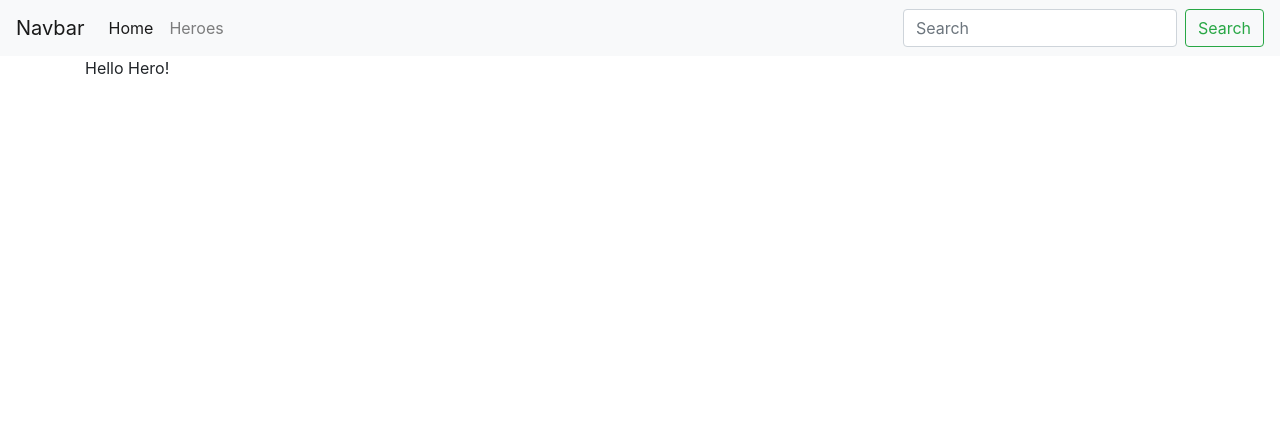
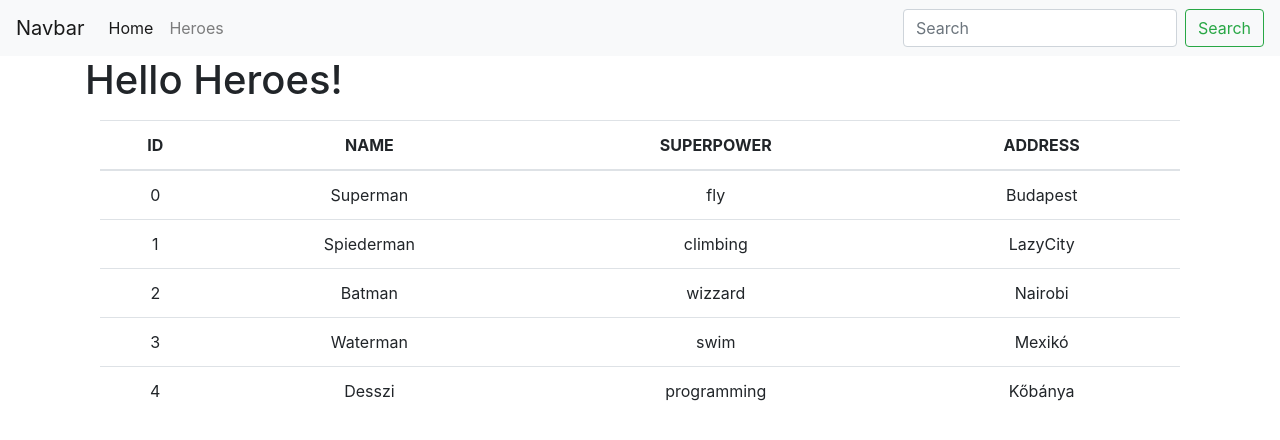
Before and after one commit to Desszi/str-ang-exam-001, an Angular app: page /heroes in a window 1280 px wide. Shown: the top 440 px of the page. Built offline with nearby package versions, Linux system fonts and the light colour scheme.

Commit message:
Hero táblázat kész.

```diff
--- a/src/app/common/heroes/heroes.component.html
+++ b/src/app/common/heroes/heroes.component.html
@@ -1 +1,22 @@
-<p>Hello Hero!</p>
+<h1>Hello Heroes!</h1>
+
+<div class="container mt-3">
+    <table  class="table table-stripped">
+        <thead>
+            <tr>
+                <th class="text-center">ID</th>
+                <th class="text-center">NAME</th>
+                <th class="text-center">SUPERPOWER</th>
+                <th class="text-center">ADDRESS</th>
+            </tr>
+        </thead>
+        <tbody>
+            <tr *ngFor= "let hero of heroesList">
+                <td class="text-center"> {{ hero.id }}</td>
+                <td class="text-center"> {{ hero.name }}</td>
+                <td class="text-center"> {{ hero.superPower}}</td>
+                <td class="text-center"> {{ hero.address}}</td>
+            </tr>
+        </tbody>
+    </table>
+</div>
--- a/src/app/common/heroes/heroes.component.ts
+++ b/src/app/common/heroes/heroes.component.ts
@@ -1,4 +1,6 @@
 import { Component, OnInit } from '@angular/core';
+import { Hero } from 'src/app/model/hero';
+import { HeroService } from 'src/app/service/hero.service';
 
 @Component({
   selector: 'app-heroes',
@@ -7,7 +9,9 @@ import { Component, OnInit } from '@angular/core';
 })
 export class HeroesComponent implements OnInit {
 
-  constructor() { }
+  heroesList = this.heroService.getAll();
+
+  constructor(private heroService: HeroService) { }
 
   ngOnInit(): void {
   }
--- a/src/app/service/hero.service.ts
+++ b/src/app/service/hero.service.ts
@@ -6,7 +6,7 @@ import { Hero } from '../model/hero';
 })
 export class HeroService {
 
-  heroes: Hero[] = [
+  heroesList: Hero[] = [
     {
       id: 0,
       name: "Superman",
@@ -37,7 +37,7 @@ export class HeroService {
 
   constructor() { }
 
-  getAll() {
-
+  getAll(): Hero[] {
+      return this.heroesList;
   }
 }
```
